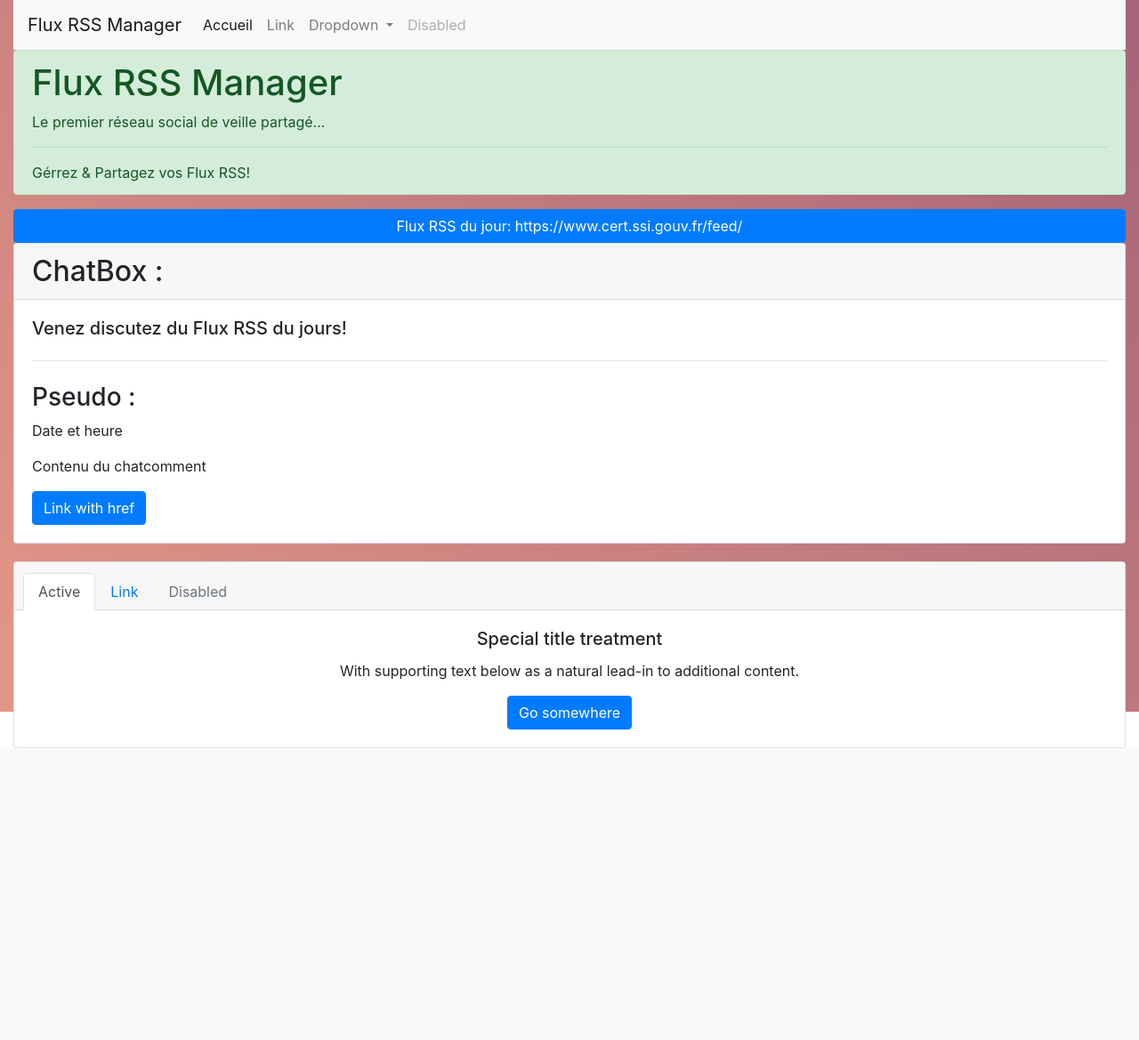
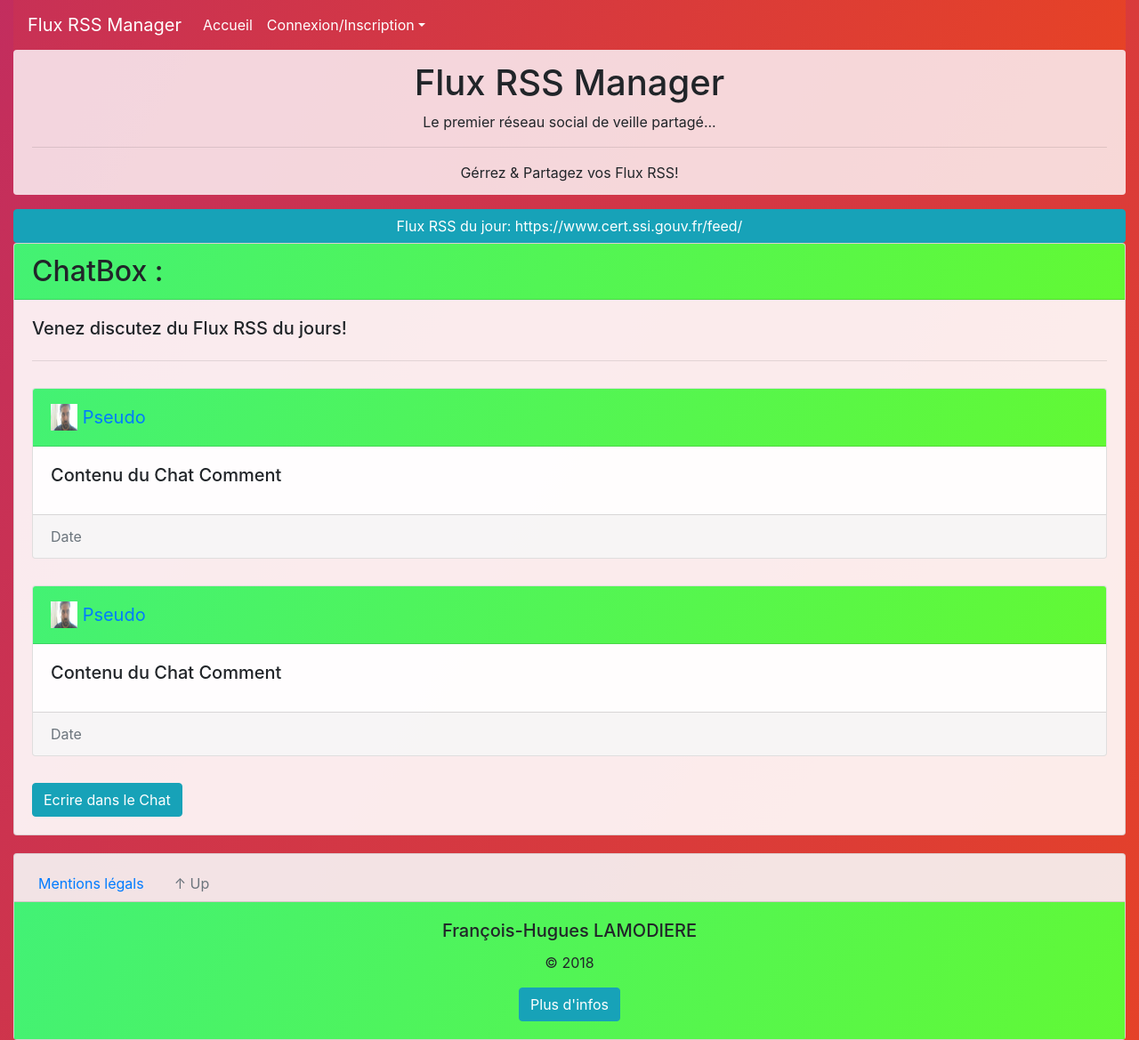
Before and after one commit to Simon-kercode/exo-s-curit-, a PHP site: page / in a window 1280 px wide. Shown: the whole page at 89% size. Before the commit the page ends 841 px from the top, so only its background shows below. Run offline with PHP 8.4, Linux system fonts and the light colour scheme; data that the repository does not hold is empty; some libraries are stand-ins or nearby versions.

Commit message:
Gradient v2 + Index View V6

```diff
--- a/src/Public/css/style.css
+++ b/src/Public/css/style.css
@@ -1,14 +1,56 @@
 /* Background animated +++++++++++++++++++++++++++++++++++++++++++++++++++++++++++++++++++++++++++++++++++++++ */
-#gradient {
-    position: absolute;
-    left: 0;
-    top: 0;
-    right: 0;
-    bottom: 0;
-    background: #836997;
-  }
+body{
+    height: 100vh;
+    background: linear-gradient(120deg, #8509be, #ff5100);
+    background-size: 400% 400%;
+    animation: BackgroundAnimation 30s ease infinite;
+}
 
-  /* ChatBox ++++++++++++++++++++++++++++++++++++++++++++++++++++++++++++++++++++++++++++++++++++++++++++++++ */
-  .chatBox{
-      margin-bottom: 20px;
-  }
+@keyframes BackgroundAnimation{
+    0%{background-position: 0% 50%;}
+    50%{background-position: 100% 50%;}
+    100%{background-position: 0% 50%;}
+}
+
+/* NavBar +++++++++++++++++++++++++++++++++++++++++++++++++++++++++++++++++++++++++++++++++++++++++++++++++ */
+.navbar,.dropdown-menu{
+    background: linear-gradient(120deg, #8509be, #ff5100);
+    background-size: 400% 400%;
+    animation: BackgroundAnimation 30s ease infinite;
+}
+
+.dropdown-item{
+    color: white;
+}
+
+/* Welcome ++++++++++++++++++++++++++++++++++++++++++++++++++++++++++++++++++++++++++++++++++++++++++++++++ */
+.welcome{
+    background-color: rgba(255, 255, 255, 0.8);
+    text-align: center;
+}
+
+/* ChatBox ++++++++++++++++++++++++++++++++++++++++++++++++++++++++++++++++++++++++++++++++++++++++++++++++ */
+.chatBox{
+    margin-bottom: 20px;
+}
+
+.card{
+    background-color: rgba(255, 255, 255, 0.9);
+}
+
+.chatBox .card-header,.modal-header{
+    background: linear-gradient(120deg, #00e1ff, #7bff00);
+    background-size: 400% 400%;
+    animation: BackgroundAnimation 30s ease infinite;
+}
+
+.cardComment{
+    margin: 30px 0;
+}
+
+/* Footer ++++++++++++++++++++++++++++++++++++++++++++++++++++++++++++++++++++++++++++++++++++++++++++++++ */
+footer .card-body{
+    background: linear-gradient(120deg, #00e1ff, #7bff00);
+    background-size: 400% 400%;
+    animation: BackgroundAnimation 30s ease infinite;
+}
--- a/src/View/frontend/indexView.php
+++ b/src/View/frontend/indexView.php
@@ -3,7 +3,7 @@
 <?php ob_start(); ?>
 
 <!-- Welcome message +++++++++++++++++++++++++++++++++++++++++++++++++++++++++++++++++++++++++++++++++++++ -->
-<div class="alert alert-success" role="alert">
+<div class="alert welcome" role="alert">
     <h1 class="alert-heading">Flux RSS Manager</h1>
     <p>Le premier réseau social de veille partagé...</p>
     <hr>
@@ -11,7 +11,7 @@
 </div>
 
 <!-- Button trigger modal ++++++++++++++++++++++++++++++++++++++++++++++++++++++++++++++++++++++++++++++++ -->
-<button type="button" class="btn btn-primary col-12" data-toggle="modal" data-target="#exampleModalLong">Flux RSS du jour: <?= htmlspecialchars($url); ?></button>
+<button type="button" class="btn btn-info col-12" data-toggle="modal" data-target="#exampleModalLong">Flux RSS du jour: <?= htmlspecialchars($url); ?></button>
 
 <!-- Modal +++++++++++++++++++++++++++++++++++++++++++++++++++++++++++++++++++++++++++++++++++++++++++++++ -->
 <div class="modal fade" id="exampleModalLong" tabindex="-1" role="dialog" aria-labelledby="exampleModalLongTitle" aria-hidden="true">
@@ -48,24 +48,51 @@
         </div>
     </div>
 </div>
+
 <!-- Card ChatBox +++++++++++++++++++++++++++++++++++++++++++++++++++++++++++++++++++++++++++++++++++++++++++ -->
 <div class="card chatBox">
     <h2 class="card-header">ChatBox :</h2>
     <div class="card-body">
         <h5 class="card-title">Venez discutez du Flux RSS du jours!</h5>
         <hr class="my-4">
-        <h3>Pseudo :</h3>
-        <p><span>Date et heure</span><p>
-        <p>Contenu du chatcomment</p>
+        <!-- Card Comment +++++++++++++++++++++++++++++++++++++++++++++++++++++++++++++++++++++++++++++++++++ -->
+        <div class="card cardComment">
+            <div class="card-header">
+                <a class="navbar-brand" href="#">
+                    <img src="src/Public/images/AvatarTest.jpg" width="30" height="30" class="d-inline-block align-top" alt="">
+                    Pseudo
+                </a>
+            </div>
+            <div class="card-body">
+                <h5 class="card-title">Contenu du Chat Comment</h5>
+            </div>
+            <div class="card-footer text-muted">
+                Date
+            </div>
+        </div>
+        <div class="card cardComment">
+            <div class="card-header">
+                <a class="navbar-brand" href="#">
+                    <img src="src/Public/images/AvatarTest.jpg" width="30" height="30" class="d-inline-block align-top" alt="">
+                    Pseudo
+                </a>
+            </div>
+            <div class="card-body">
+                <h5 class="card-title">Contenu du Chat Comment</h5>
+            </div>
+            <div class="card-footer text-muted">
+                Date
+            </div>
+        </div>
         <!-- Collapse Chat Form ++++++++++++++++++++++++++++++++++++++++++++++++++++++++++++++++++++++++++++++ -->
-        <a class="btn btn-primary" data-toggle="collapse" href="#collapseExample" role="button" aria-expanded="false" aria-controls="collapseExample">Link with href</a>
+        <a class="btn btn-info" data-toggle="collapse" href="#collapseExample" role="button" aria-expanded="false" aria-controls="collapseExample">Ecrire dans le Chat</a>
         <div class="collapse" id="collapseExample">
             <div class="card card-body">
                 <form>
                     <div class="form-group">
-                        <label for="exampleFormControlTextarea1">Example textarea</label>
+                        <label for="exampleFormControlTextarea1">Votre message</label>
                         <textarea class="form-control" id="exampleFormControlTextarea1" rows="3"></textarea>
-                        <button type="submit" class="btn btn-primary">Submit</button>
+                        <button type="submit" class="btn btn-info">Envoyer</button>
                     </div>
                 </form>
             </div>
--- a/src/View/frontend/template.php
+++ b/src/View/frontend/template.php
@@ -31,12 +31,10 @@
 
     <!-- Template Content ++++++++++++++++++++++++++++++++++++++++++++++++++++++++++++++++++++++++++++++++++++++++++ -->
     <body class="bodyFront container-fluid raw">
-        <!-- Gradient animated +++++++++++++++++++++++++++++++++++++++++++++++++++++++++++++++++++++++++++++++++++++ -->
-        <div id="gradient"></div>
 
         <header class="sticky-top">
             <!-- Navbar ++++++++++++++++++++++++++++++++++++++++++++++++++++++++++++++++++++++++++++++++++++++++++++ -->
-            <nav class="navbar navbar-expand-lg navbar-light bg-light">
+            <nav class="navbar navbar-expand-lg navbar-dark">
                 <a class="navbar-brand" href="index.php">Flux RSS Manager</a>
                 <button class="navbar-toggler" type="button" data-toggle="collapse" data-target="#navbarSupportedContent" aria-controls="navbarSupportedContent" aria-expanded="false" aria-label="Toggle navigation">
                     <span class="navbar-toggler-icon"></span>
@@ -47,22 +45,12 @@
                         <li class="nav-item active">
                             <a class="nav-link" href="index.php">Accueil <span class="sr-only">(current)</span></a>
                         </li>
-                        <li class="nav-item">
-                            <a class="nav-link" href="#">Link</a>
-                        </li>
                         <li class="nav-item dropdown">
-                            <a class="nav-link dropdown-toggle" href="#" id="navbarDropdown" role="button" data-toggle="dropdown" aria-haspopup="true" aria-expanded="false">
-                                Dropdown
-                            </a>
+                            <a class="nav-link dropdown-toggle active" href="#" id="navbarDropdown" role="button" data-toggle="dropdown" aria-haspopup="true" aria-expanded="false">Connexion/Inscription</a>
                             <div class="dropdown-menu" aria-labelledby="navbarDropdown">
-                                <a class="dropdown-item" href="#">Action</a>
-                                <a class="dropdown-item" href="#">Another action</a>
-                                <div class="dropdown-divider"></div>
-                                <a class="dropdown-item" href="#">Something else here</a>
+                                <a class="dropdown-item" href="#">Connexion</a>
+                                <a class="dropdown-item" href="#">Inscription</a>
                             </div>
-                        </li>
-                        <li class="nav-item">
-                            <a class="nav-link disabled" href="#">Disabled</a>
                         </li>
                     </ul>
                 </div>
@@ -79,20 +67,17 @@
                 <div class="card-header">
                     <ul class="nav nav-tabs card-header-tabs">
                         <li class="nav-item">
-                            <a class="nav-link active" href="#">Active</a>
+                            <a class="nav-link" href="#">Mentions légals</a>
                         </li>
                         <li class="nav-item">
-                            <a class="nav-link" href="#">Link</a>
-                        </li>
-                        <li class="nav-item">
-                            <a class="nav-link disabled" href="#">Disabled</a>
+                            <a class="nav-link disabled" href="index.php">&uarr; Up</a>
                         </li>
                     </ul>
                 </div>
                 <div class="card-body">
-                    <h5 class="card-title">Special title treatment</h5>
-                    <p class="card-text">With supporting text below as a natural lead-in to additional content.</p>
-                    <a href="#" class="btn btn-primary">Go somewhere</a>
+                    <h5 class="card-title">François-Hugues LAMODIERE</h5>
+                    <p class="card-text">&copy; 2018</p>
+                    <a href="https://fh-lamodiere.tech/" class="btn btn-info">Plus d'infos</a>
                 </div>
             </div>
         </footer>
@@ -101,7 +86,5 @@
         <script src="https://code.jquery.com/jquery-3.2.1.slim.min.js" integrity="sha384-KJ3o2DKtIkvYIK3UENzmM7KCkRr/rE9/Qpg6aAZGJwFDMVNA/GpGFF93hXpG5KkN" crossorigin="anonymous"></script>
         <script src="https://cdnjs.cloudflare.com/ajax/libs/popper.js/1.12.9/umd/popper.min.js" integrity="sha384-ApNbgh9B+Y1QKtv3Rn7W3mgPxhU9K/ScQsAP7hUibX39j7fakFPskvXusvfa0b4Q" crossorigin="anonymous"></script>
         <script src="https://maxcdn.bootstrapcdn.com/bootstrap/4.0.0/js/bootstrap.min.js" integrity="sha384-JZR6Spejh4U02d8jOt6vLEHfe/JQGiRRSQQxSfFWpi1MquVdAyjUar5+76PVCmYl" crossorigin="anonymous"></script>
-        <!-- Script RSS ++++++++++++++++++++++++++++++++++++++++++++++++++++++++++++++++++++++++++++++++++++++++++++ -->
-        <script src="src/Public/js/gradient.js"></script>
 
     </body>
```
Also changed, not shown: src/Public/js/gradient.js (deleted, +0 -105 lines), src/Public/images/AvatarTest.jpg (added).
